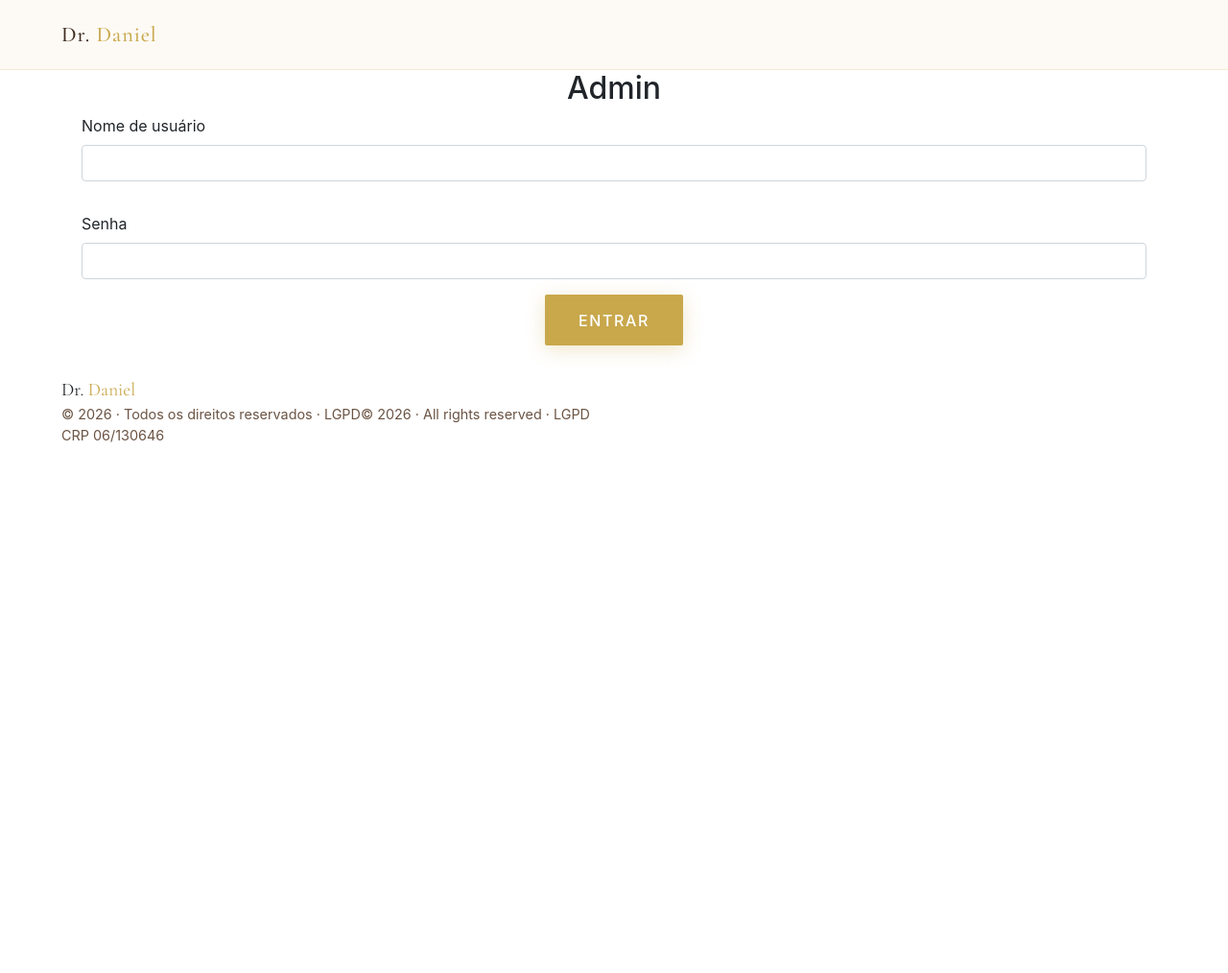
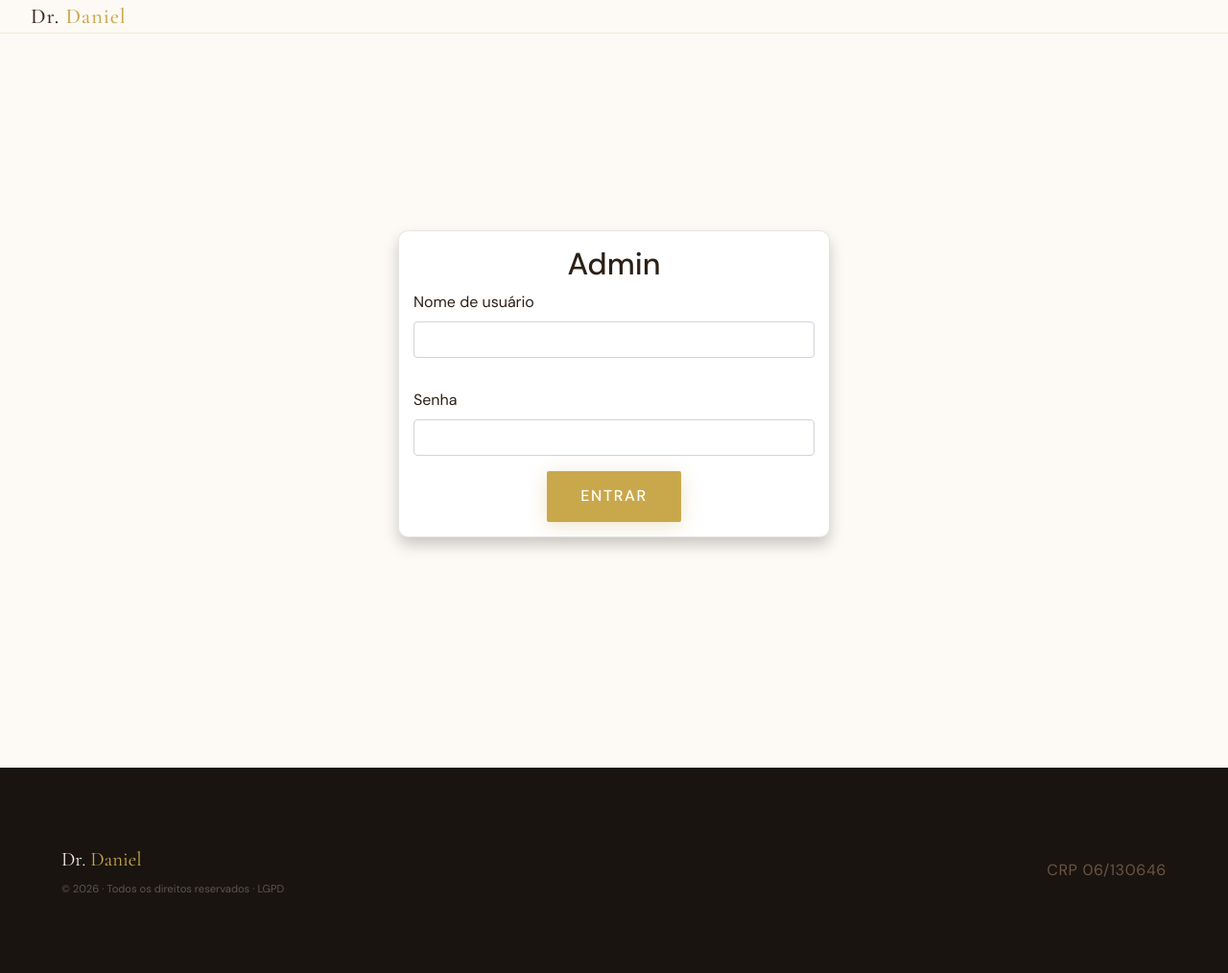
Before and after one commit to Jeeey1/projeto-DLR, a PHP site: page /admin/index.php in a window 1280 px wide. Shown: the whole page at 96% size. Before the commit the page ends 461 px from the top, so only its background shows below. Run offline with PHP 8.4, Linux system fonts and the light colour scheme.

Commit message:
ajustado tela de login

```diff
--- a/admin/index.php
+++ b/admin/index.php
@@ -28,7 +28,8 @@ include "../includes/funcoes.php";
     integrity="sha384-Fy6S3B9q64WdZWQUiU+q4/2Lc9npb8tCaSX9FK7E8HnRr0Jz8D6OP9dO5Vg3Q9ct" crossorigin="anonymous">
   </script>
   <link rel="stylesheet" href="../public/css/common.css">
-  <link rel="stylesheet" href="../public/css/style.css">
+  <link rel="stylesheet" href="../public/css/index_style.css">
+  <link rel="stylesheet" href="../public/css/login.css">
 </head>
 
 <body>
@@ -57,13 +58,13 @@ include "../includes/funcoes.php";
         <div class="row">
           <div class="col-md pb-3">
             <label for="usuario" class="form-label">Nome de usuário</label>
-            <input type="text" class="form-control" name="usuario">
+            <input type="text" class="form-control" name="usuario" autocomplete="username">
           </div>
         </div>
         <div class="row">
           <div class="col-md py-3">
             <label for="senha" class="form-label">Senha</label>
-            <input type="password" class="form-control" name="senha">
+            <input type="password" class="form-control" name="senha" autocomplete="current-password">
           </div>
         </div>
         <div class="row">
--- a/public/css/index_style.css
+++ b/public/css/index_style.css
@@ -144,6 +144,7 @@ nav {
 #home {
   min-height: 100vh;
   background: var(--cream);
+  padding-top: 150px;
 }
 #home::before {
   content: "";
--- /dev/null
+++ b/public/css/login.css
@@ -0,0 +1,16 @@
+#container-login {
+  max-width: 450px;
+  min-width: 100px;
+  border: 1px solid rgb(0, 0, 0, 0.1);
+  padding: 15px;
+  border-radius: 10px;
+  background-color: white;
+  box-shadow: 0px 8px 15px 0px rgba(0, 0, 0, 0.2);
+}
+
+.section-login {
+  height: 100vh;
+  display: flex;
+  align-items: center;
+  justify-content: center;
+}
```
Also changed, not shown: index.php (+11 -6 lines), admin/profile.php (added).
